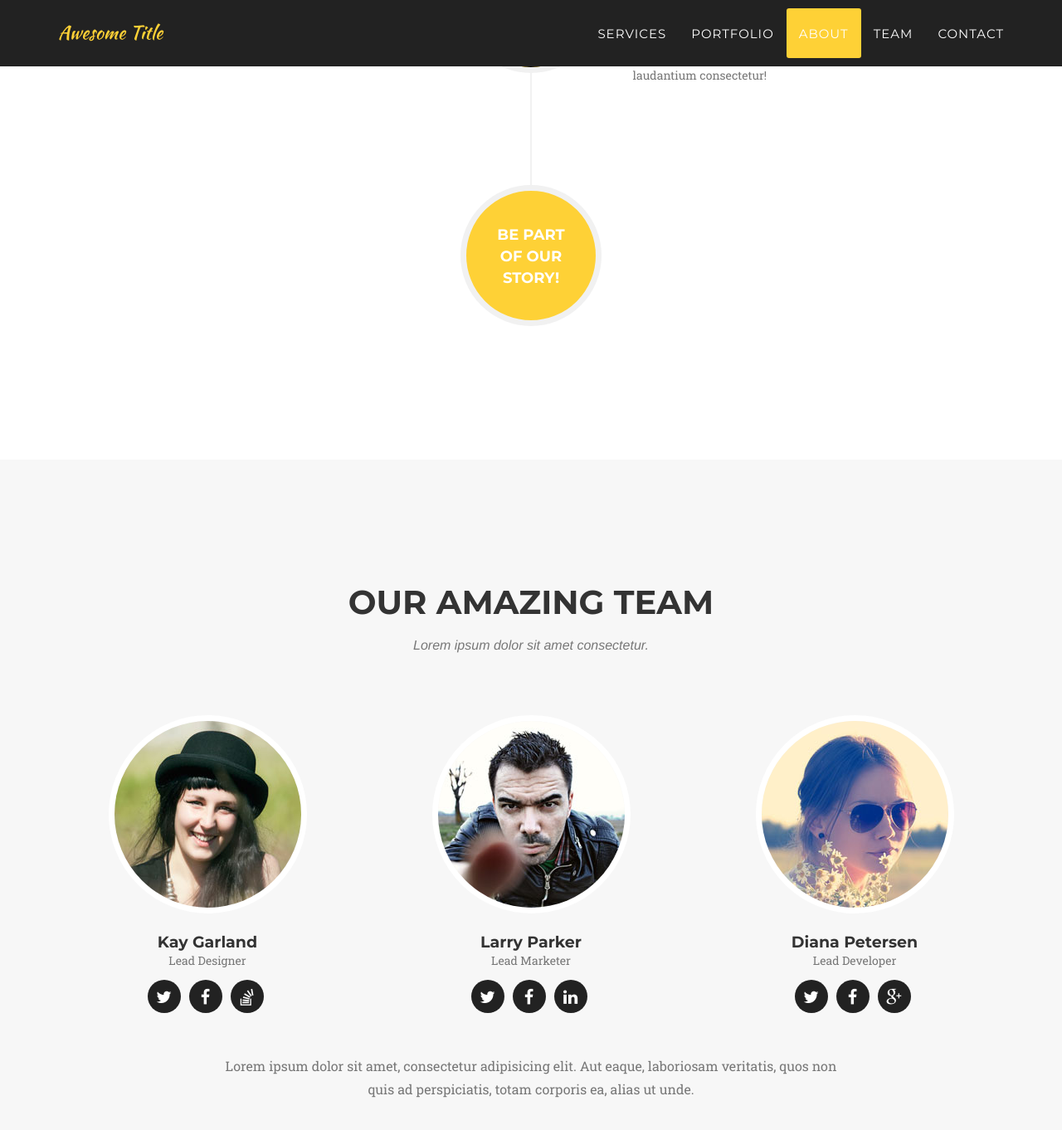
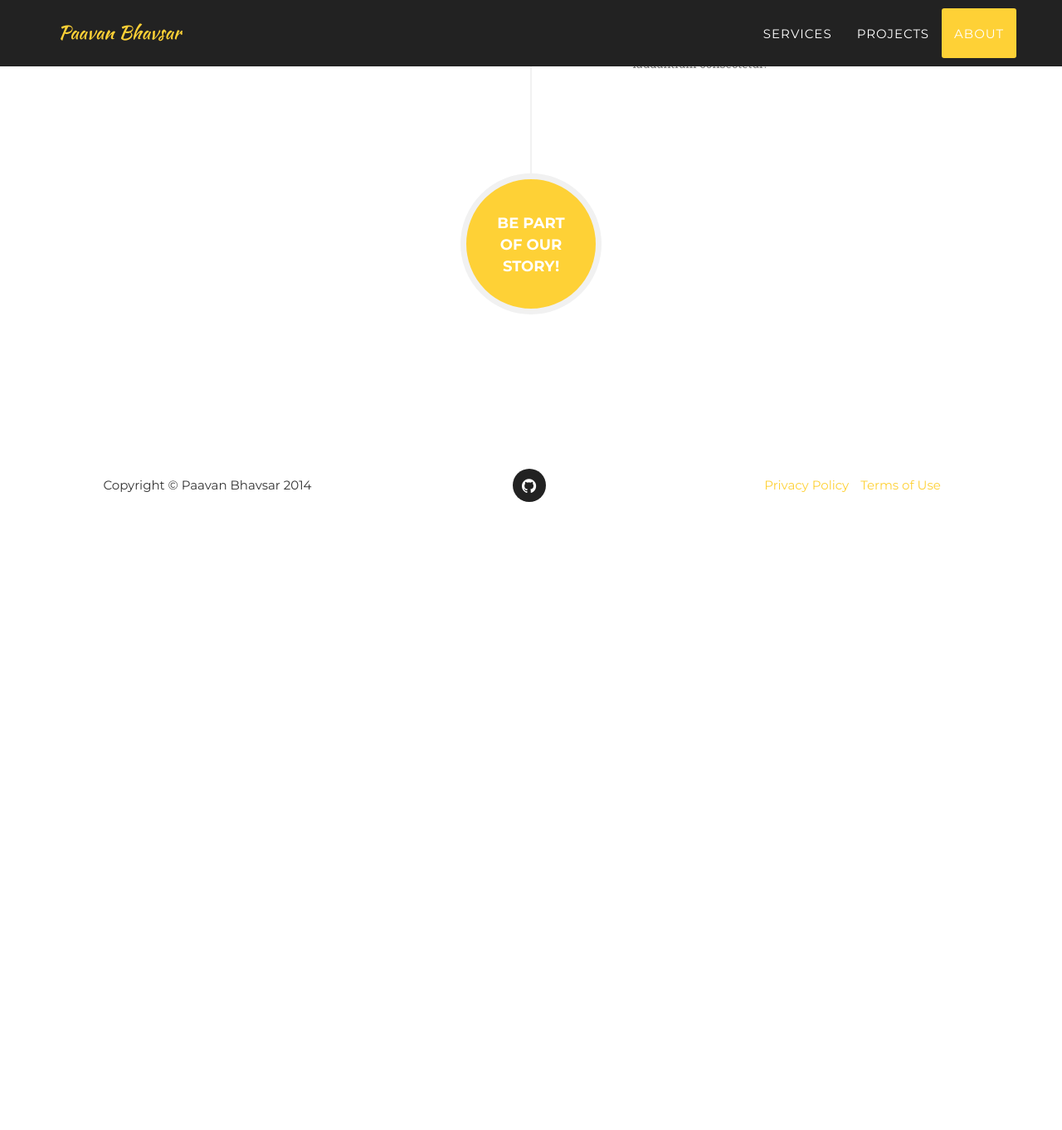
Before and after one commit to paavanb/pbhavsar.github.io, a Jekyll site: the page built from index.html, in a window 1280 px wide and 1400 px high, scrolled down 4011 px. Shown: the top 1362 px of the window at 83% size. Built offline with Jekyll 4.4.1, drawn with Linux system fonts in a browser that asks for light colours; some web fonts are replaced; after the commit the page ends 4641 px from its top, so only the background shows below that; some of the changed text lies outside the part shown.

Commit message:
Removed a bunch of sections, config file changes including title and header img

```diff
--- a/_config.yml
+++ b/_config.yml
@@ -1,7 +1,7 @@
 url: https://pbhavsar.github.io
 
 # Site settings
-title: Awesome Title
+title: Paavan Bhavsar
 email: your-email@domain.com
 description: "Write an awesome description for your new site here. You can edit this line in _config.yml. It will appear in your document head meta (for Google search results) and in your feed.xml site description."
 
@@ -13,9 +13,9 @@ color:
 
 # Team names, titles and social links
 people:
-- name: Kay Garland
+- name: Paavan Bhavsar
   pic: 1
-  position: Lead Designer
+  position: Software Engineer
   social:
     - title: twitter
       url: #
@@ -24,40 +24,10 @@ people:
     - title: stack-overflow
       url: #
 
-- name: Larry Parker
-  pic: 2
-  position: Lead Marketer
-  social:
-    - title: twitter
-      url: #
-    - title: facebook
-      url: #
-    - title: linkedin
-      url: #
-
-- name: Diana Petersen
-  pic: 3
-  position: Lead Developer
-  social:
-    - title: twitter
-      url: #
-    - title: facebook
-      url: #
-    - title: google-plus
-      url: #
-
 # Social networks usernames (many more available: google-plus, flickr, dribbble, pinterest, instagram, tumblr, linkedin, etc.)
 social:
-  - title: twitter
-    url: http://twitter.com/jekyllrb
-  - title: facebook
-    url:
-  - title: stack-overflow
-    url: http://stackoverflow.com/questions/tagged/jekyll
-  - title: bitbucket
-    url: http://bitbucket.org/jekyll
   - title: github
-    url: http://github.com/jekyll
+    url: http://github.com/pbhavsar
 
 # Postal address (add as many lines as necessary)
 address:
--- a/_includes/header.html
+++ b/_includes/header.html
@@ -22,16 +22,10 @@
                         <a class="page-scroll" href="#services">Services</a>
                     </li>
                     <li>
-                        <a class="page-scroll" href="#portfolio">Portfolio</a>
+                        <a class="page-scroll" href="#projects">Projects</a>
                     </li>
                     <li>
                         <a class="page-scroll" href="#about">About</a>
-                    </li>
-                    <li>
-                        <a class="page-scroll" href="#team">Team</a>
-                    </li>
-                    <li>
-                        <a class="page-scroll" href="#contact">Contact</a>
                     </li>
                 </ul>
             </div>
@@ -44,9 +38,9 @@
     <header>
         <div class="container">
             <div class="intro-text">
-                <div class="intro-lead-in">Welcome To Our Studio!</div>
-                <div class="intro-heading">It's Nice To Meet You</div>
-                <a href="#services" class="page-scroll btn btn-xl">Tell Me More</a>
+                <div class="intro-lead-in">What time is it?</div>
+                <div class="intro-heading">Adventure time</div>
+                <a href="#services" class="page-scroll btn btn-xl">Let's Go</a>
             </div>
         </div>
     </header>
--- a/_includes/portfolio_grid.html
+++ b/_includes/portfolio_grid.html
@@ -1,9 +1,9 @@
 <!-- Portfolio Grid Section -->
-    <section id="portfolio" class="bg-light-gray">
+    <section id="projects" class="bg-light-gray">
         <div class="container">
             <div class="row">
                 <div class="col-lg-12 text-center">
-                    <h2 class="section-heading">Portfolio</h2>
+                    <h2 class="section-heading">Projects</h2>
                     <h3 class="section-subheading text-muted">Lorem ipsum dolor sit amet consectetur.</h3>
                 </div>
             </div>
--- a/_layouts/default.html
+++ b/_layouts/default.html
@@ -10,9 +10,6 @@
     {% include services.html %}
     {% include portfolio_grid.html %}
     {% include about.html %}
-    {% include team.html %}
-    {% include clients.html %}
-    {% include contact.html %}
     {% include footer.html %}
     {% include modals.html %}
     {% include js.html %}
```
Also changed, not shown: img/header-bg.jpg, 2 other files.
